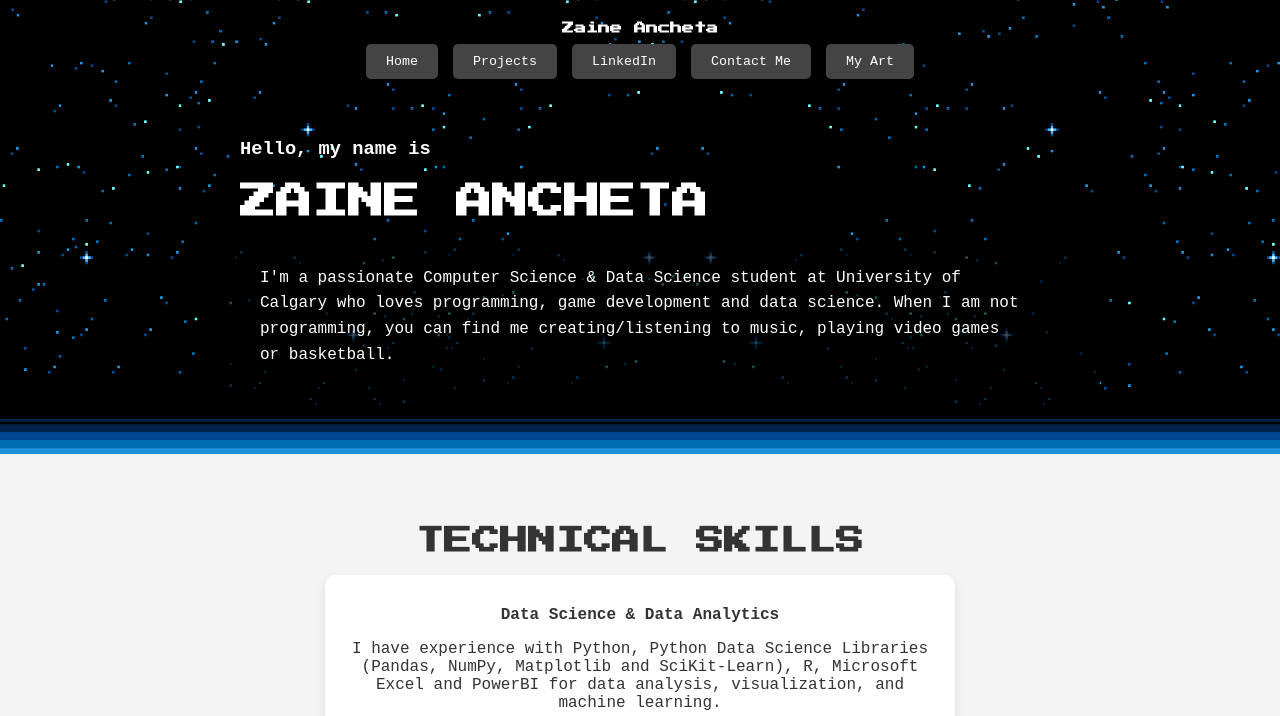
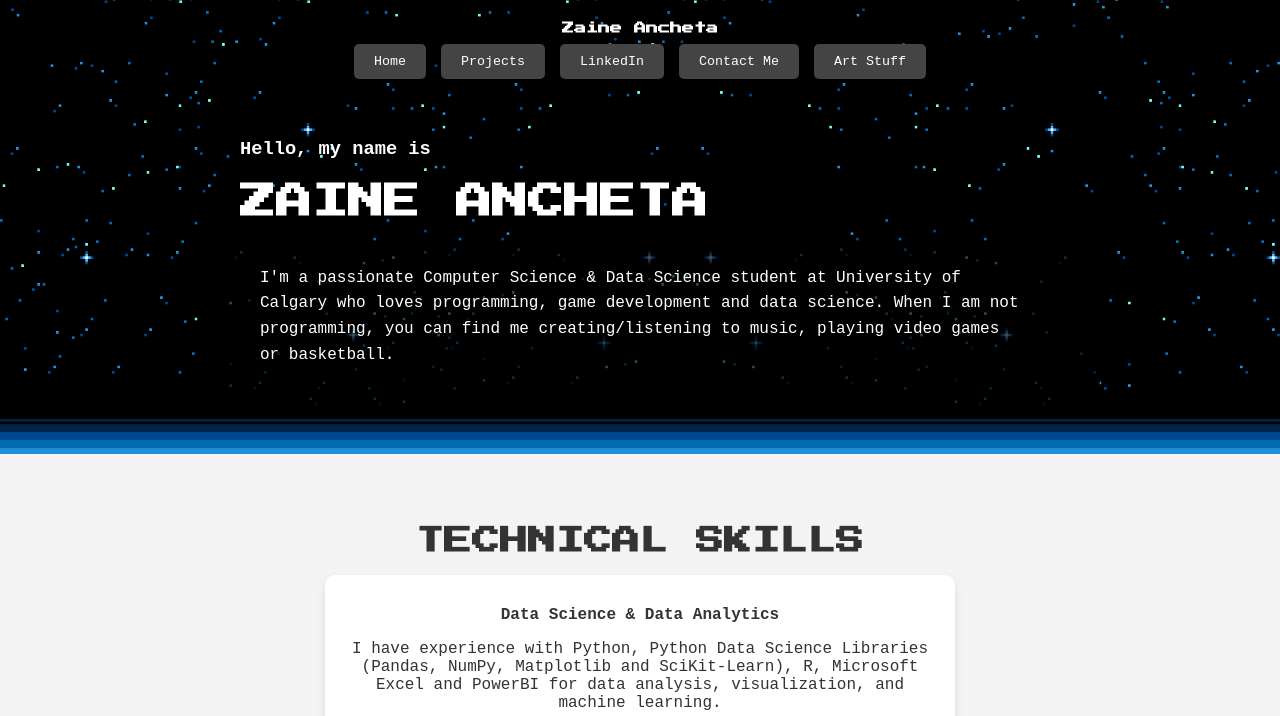
Before and after one commit to Zaine2k/My-Portfolio, a plain HTML site: page index.html in a window 1280 px wide. Shown: the top 716 px of the page. Drawn offline with Linux system fonts and the light colour scheme.

Commit message:
Fixed Button Name

```diff
--- a/index.html
+++ b/index.html
@@ -26,7 +26,7 @@
                 <button class = "contact_button">Contact Me</button>
             </a>
             <a href="gallery.html">
-                <button class = "gallery_button">My Art</button>
+                <button class = "gallery_button">Art Stuff</button>
             </a>
         </div>
         <div class = "intro">
```
